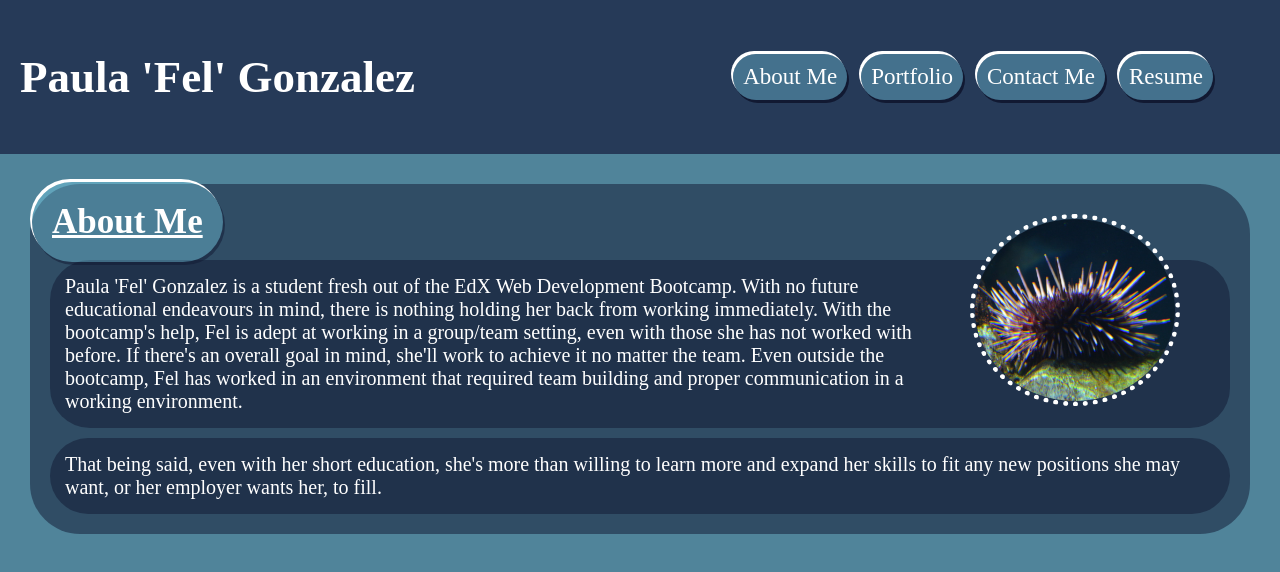
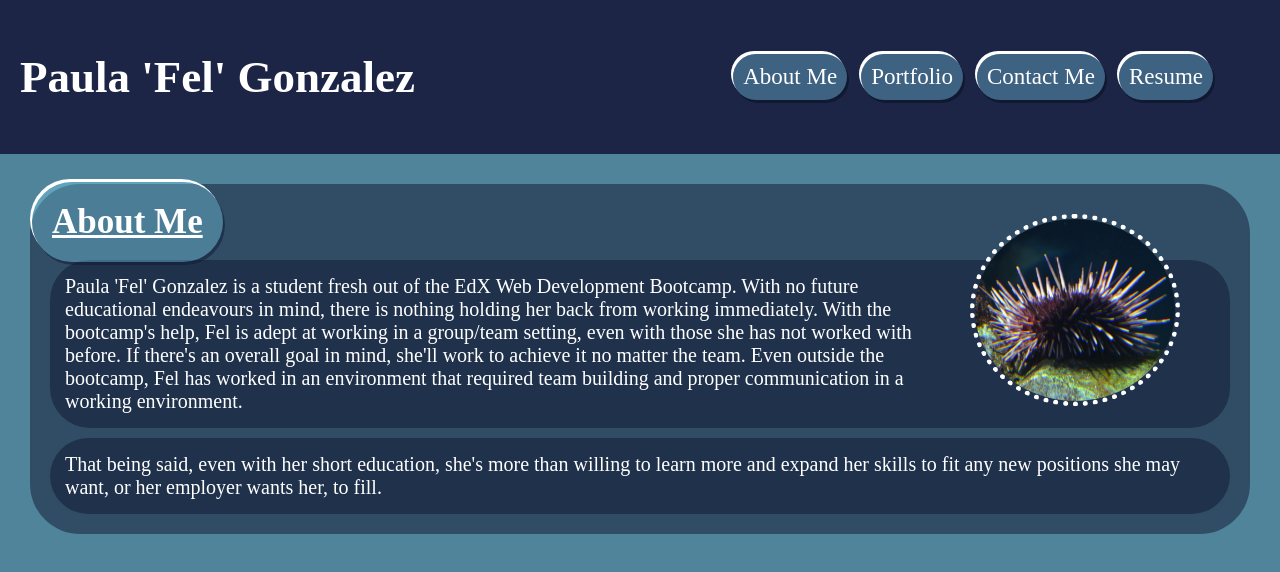
Before and after one commit to gonz951/Fels-Portfolio, a React (Vite) app: page / in a window 1280 px wide. Shown: the top 572 px of the page. Built offline with nearby package versions, Linux system fonts and the light colour scheme.

Commit message:
changed header color

```diff
--- a/src/index.css
+++ b/src/index.css
@@ -14,7 +14,7 @@
         flex-direction: row;
         justify-content: space-between;
         align-items: center;
-        background-color: #263a58;
+        background-color: #1d2547;
     }
     nav {
         margin: 20px;
```
